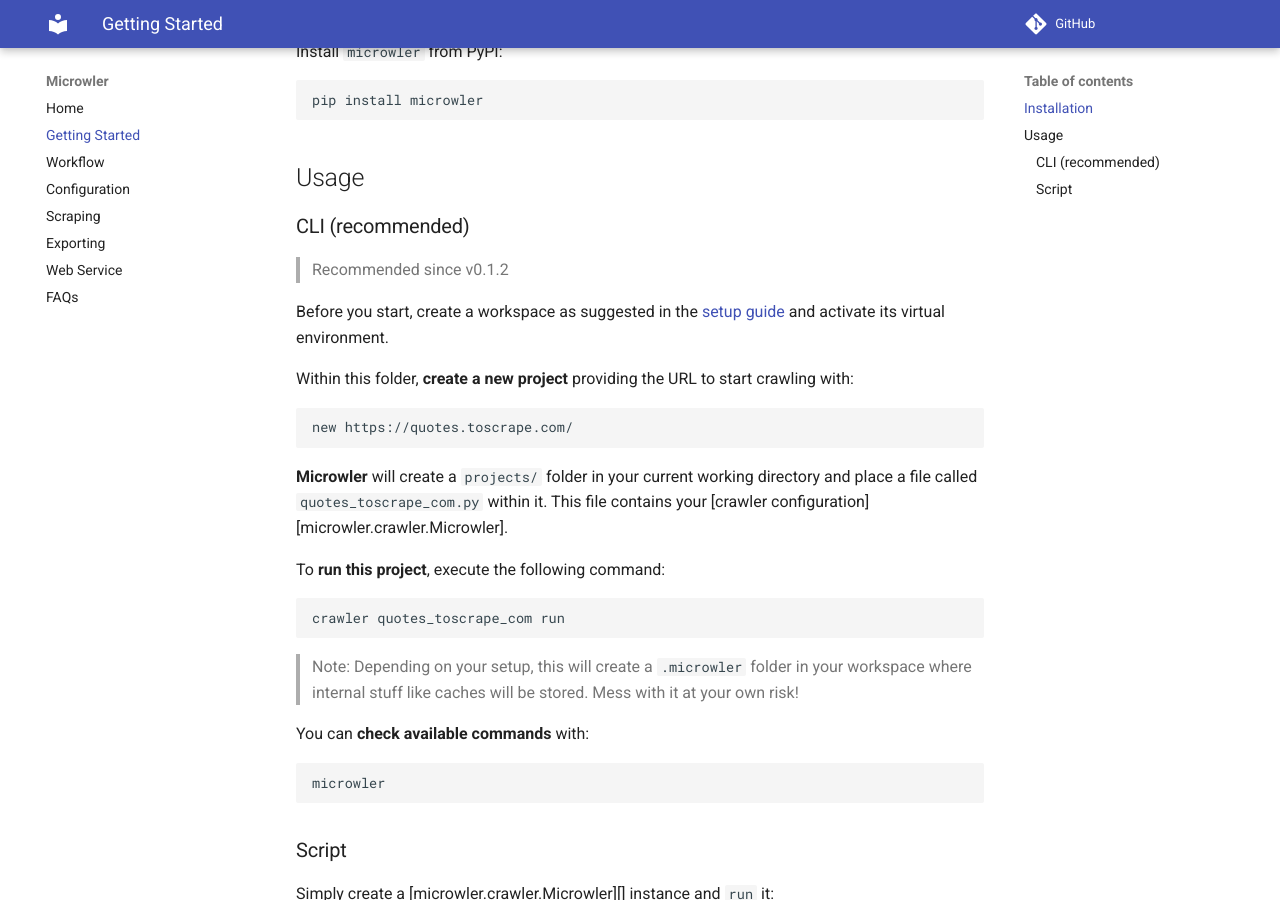
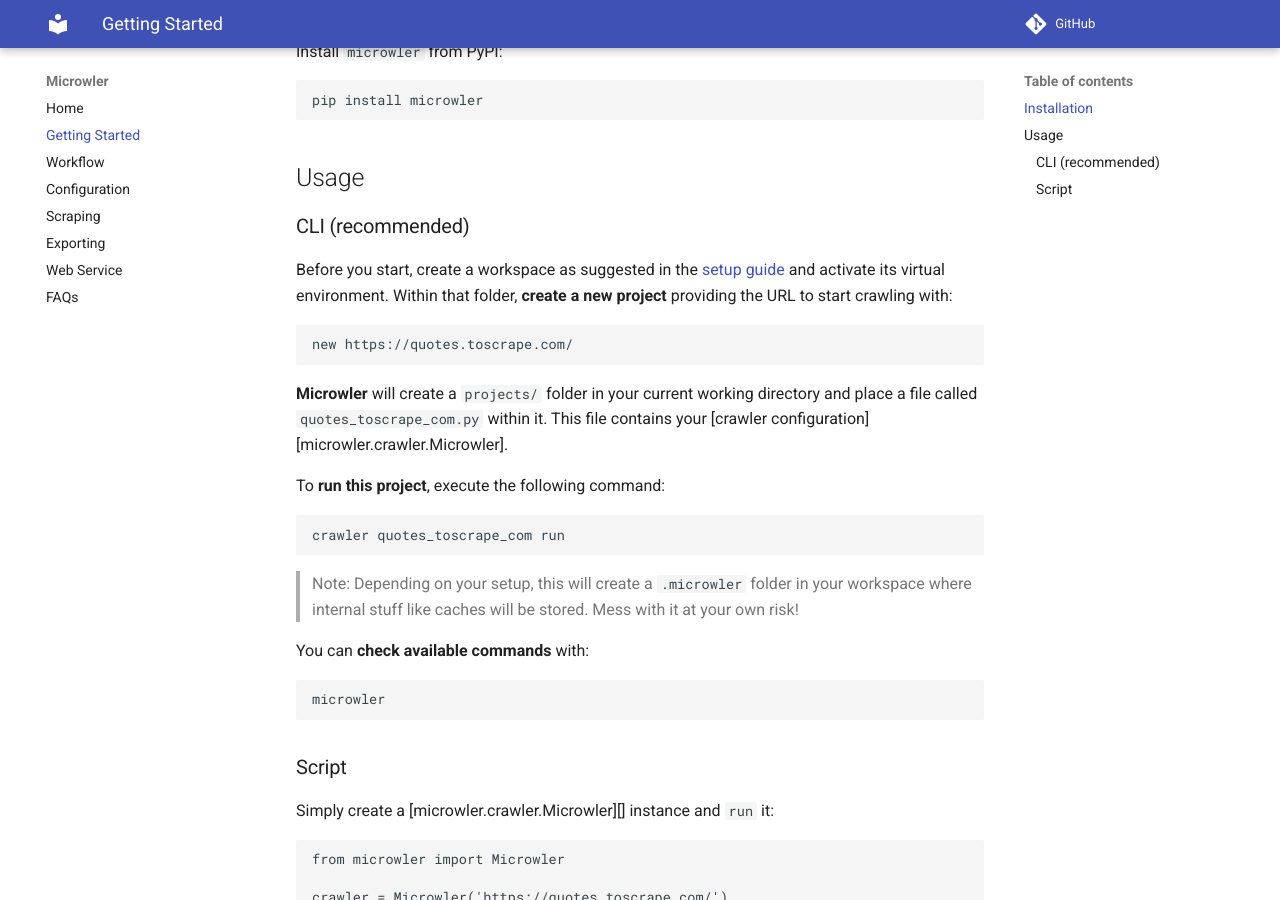
Before and after one commit to INNOVINATI/microwler, an MkDocs documentation site: the page built from docs/getting-started.md, in a window 1280 px wide and 900 px high, scrolled down 387 px. Built offline with MkDocs 1.6.1 and Material for MkDocs 9.7.7, drawn with Linux system fonts in a browser that asks for light colours; comment, search, counter and statistics services are not loaded.

Commit message:
Update setup.py and docs

````diff
--- a/docs/getting-started.md
+++ b/docs/getting-started.md
@@ -18,12 +18,8 @@
 
 ## Usage
 ### CLI (recommended)
-> Recommended since v0.1.2
-
 Before you start, create a workspace as suggested in the [setup guide](#installation)
-and activate its virtual environment.
-
-Within this folder, **create a new project** providing the URL to start
+and activate its virtual environment. Within that folder, **create a new project** providing the URL to start
 crawling with:
 ```bash
 new https://quotes.toscrape.com/
--- a/setup.py
+++ b/setup.py
@@ -7,7 +7,7 @@
 
 setup(
     name='microwler',
-    version='0.1.3',
+    version='0.1.4',
     description='A micro-framework for asynchronous deep crawls and web scraping written in Python',
     long_description=long_description,
     long_description_content_type='text/markdown',
````
